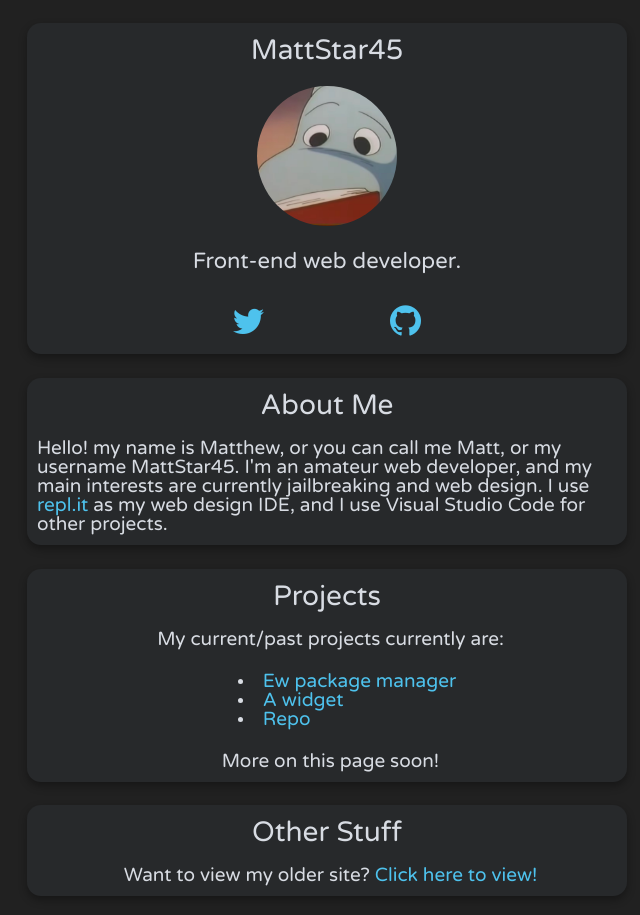
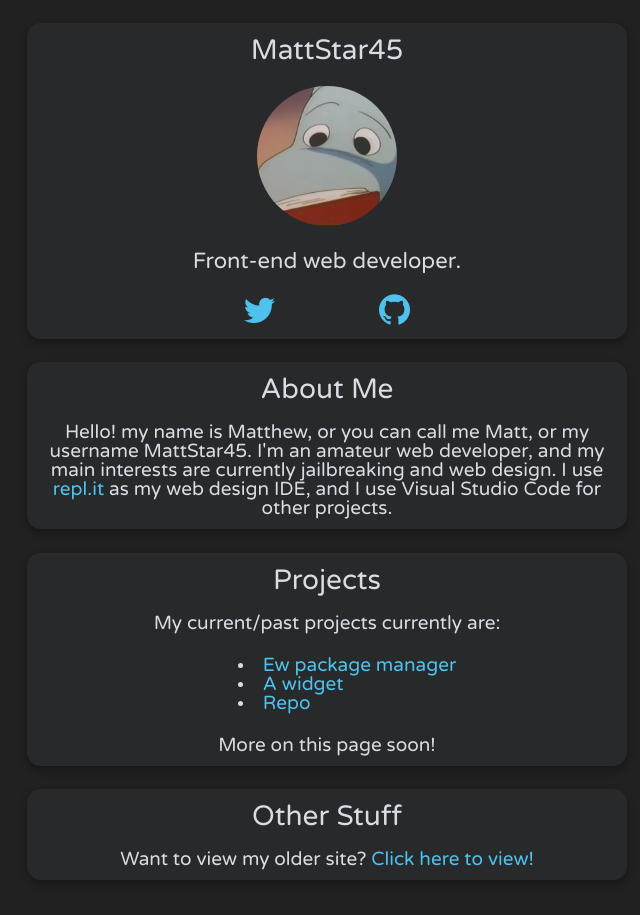
Before and after one commit to yedekmoderator/mattstar45.github.io, a plain HTML site: page index.html in a window 1280 px wide. Shown: the whole page, without its empty margins (313-953 px from the left). Drawn offline with Linux system fonts and the light colour scheme.

Commit message:
fix some padding and alignment

```diff
--- a/css/style.css
+++ b/css/style.css
@@ -85,11 +85,10 @@ img {
   text-align: center;
 }
 i{
-padding: 0.35em;
   font-size: 31px;
   display: inline-block;
   outline: 1px;
-  margin-bottom: 0.25em;
+  margin-bottom: 0.45em;
   margin-right: 1.6em;
   margin-left: 1.6em;
   font-family: 'icons';
@@ -123,9 +122,8 @@ a:active{
   color: #26c5ff;
 }
 p{
-  margin-left: 10px;
-  margin-right: 3px;
-  text-align: left;
+  margin-left: auto;
+  margin-right: auto;
 }
 h3{
   font-size: 22px;
--- a/index.html
+++ b/index.html
@@ -5,7 +5,7 @@
        <title>MattStar45</title>
     <meta charset="utf-8">
   <meta name="viewport" content="width=device-width, initial-scale=1.0">
-  <link rel="shortcut icon" href="image.jpeg" type="image/x-icon" />
+  <link rel="shortcut icon" href="img.jpeg" type="image/x-icon" />
      <meta name="author" content="@MattStar45">
      <meta name="description" content="Matts website: where stuff happens. I was told to put about 160 characters in my description so i hope this does it.">
      <meta content="https://media.giphy.com/media/1037XzaGpW6xMc/giphy.gif" name="image">
```
